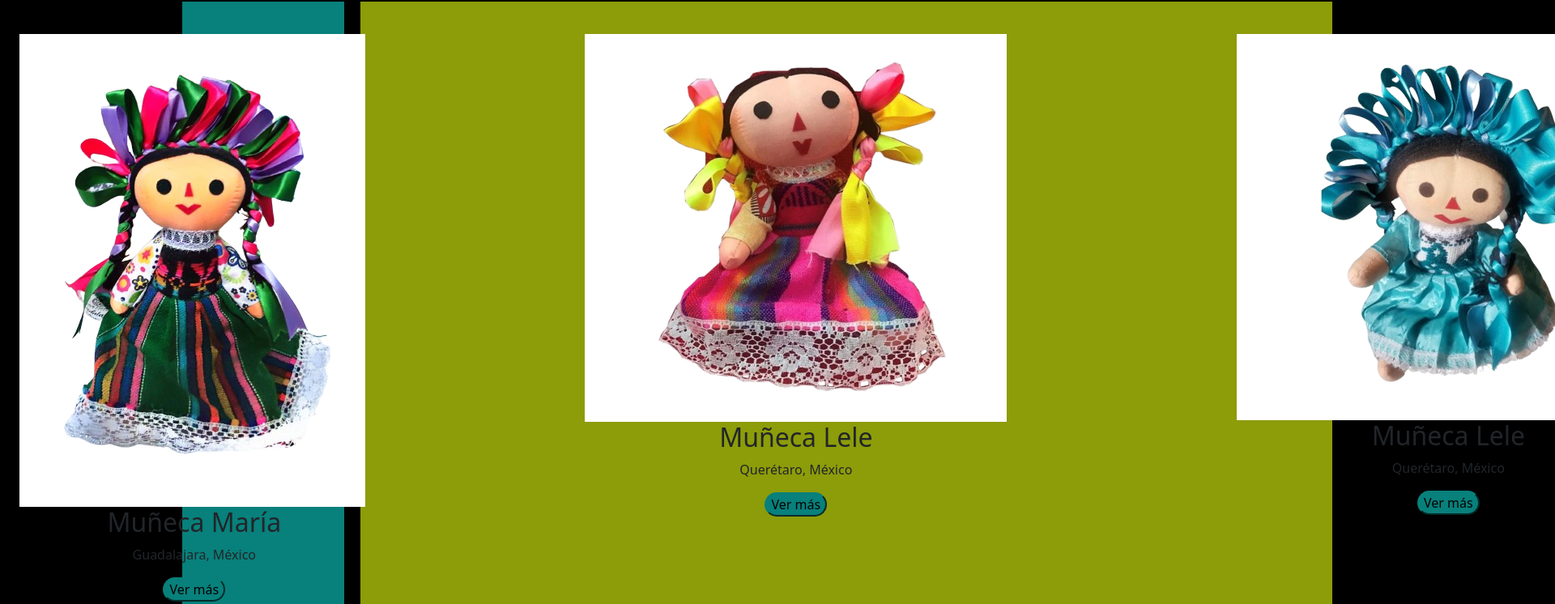
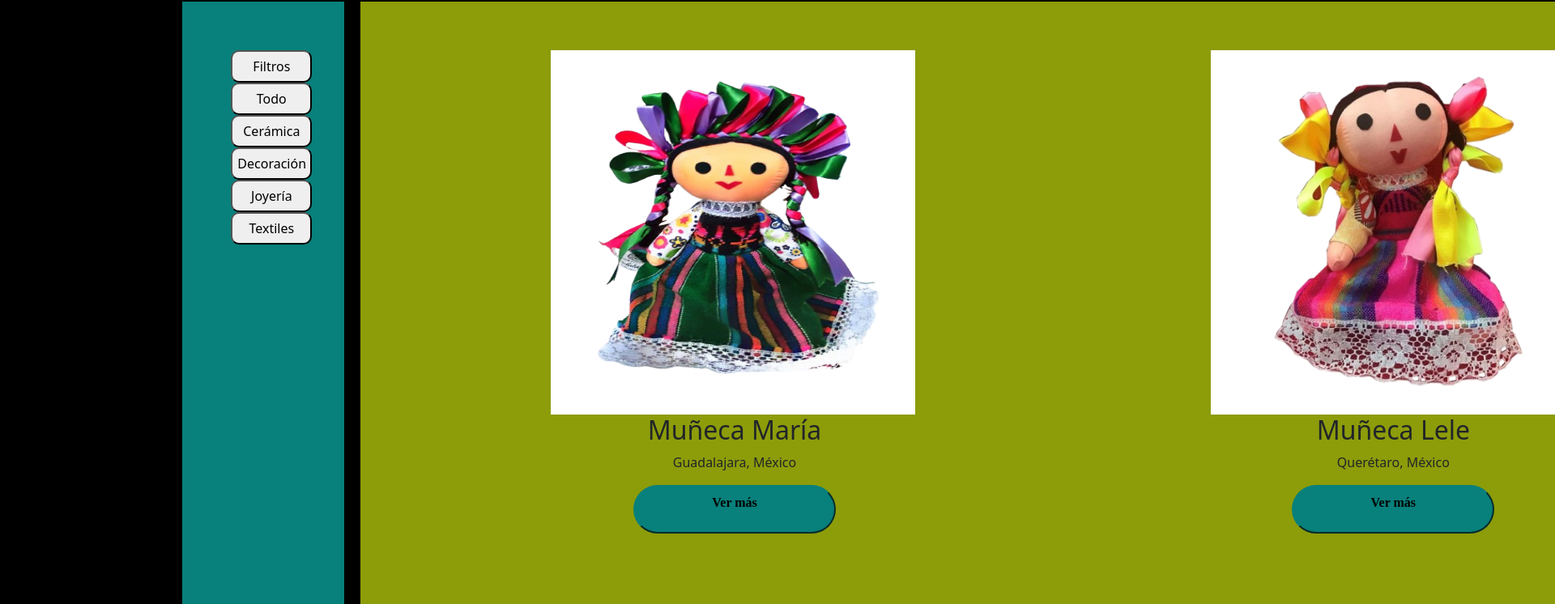
Before and after one commit to NeriArmijoMiranda/Proyecto-Dinamita-Java-Queens, a website built with Vite: page src/pages/Productos/Productos.html in a window 1280 px wide. Shown: the part 187-933 px from the top of the page at 81% size, 1920 px wide, since content can reach past the window. Built offline with nearby package versions, Linux system fonts and the light colour scheme.

Commit message:
Cambios en página1 texto, alineación y botones

```diff
--- a/src/pages/Productos/Productos.css
+++ b/src/pages/Productos/Productos.css
@@ -29,7 +29,11 @@ body{
 .boton-vermas{
     background-color: #08807B;
     border-color: #08807B;
-    border-radius: 4rem;
+    border-radius: 50px;
+    width: 250px;
+    height: 60px;
+    font-family: "Mulish";
+
 }
 
 .container-productos-principal{
@@ -37,14 +41,14 @@ body{
     background-color:#08807B;
     padding: 60px;
     margin-right: 20px;
-    height: 1000px;
+    height: 3000px;
 
 
 }
 #containerProductos{
-    width: 1200px;
-    background-color:#8D9C09;
-  padding:40px;
+  width: 2550px;
+  background-color:#8D9C09;
+  padding:60px;
   display: grid;
   grid-template-columns: repeat(3, 1fr); /* Tres columnas de igual ancho */
   gap: 10px;
@@ -52,7 +56,13 @@ body{
   text-align: center;
   }
 
-.button{
-    background-color: #08807B;
-    color: black;
+  .btn-filtros{
+    height: 40px;
+    width: 100px;
+    border-radius: 10px;
+  }
+
+.gallery_img{
+    height: 450px;
+    width: 450px;
 }
--- a/src/pages/Productos/Productos.html
+++ b/src/pages/Productos/Productos.html
@@ -27,17 +27,17 @@
           <div class="containerGeneral">
               <div class="container-productos-principal">
                 <div class="boton-contenedor-prod1">
-                  <button type="button" class="btn btn-light">Filtros</button></div>
+                  <button type="button" class="btn-filtros btn-light">Filtros</button></div>
                     <div class="boton-contenedor-prod1">
-                      <button type="button" class="btn btn-light">Todo</button></div>
+                      <button type="button" class="btn-filtros btn-light">Todo</button></div>
                       <div class="boton-contenedor-prod1">
-                        <button type="button" class="btn btn-light">Cerámica</button></div>
+                        <button type="button" class="btn-filtros btn-light">Cerámica</button></div>
                         <div class="boton-contenedor-prod1">
-                          <button type="button" class="btn btn-light">Decoración</button></div>
+                          <button type="button" class="btn-filtros btn-light">Decoración</button></div>
                             <div class="boton-contenedor-prod1">
-                              <button type="button" class="btn btn-light">Joyería</button></div>
+                              <button type="button" class="btn-filtros btn-light">Joyería</button></div>
                                 <div class="boton-contenedor-prod1">
-                                  <button type="button" class="btn btn-light">Textiles</button></div>
+                                  <button type="button" class="btn-filtros btn-light">Textiles</button></div>
                 </div>
                   <div id="containerProductos" class="col-8">
                     <div class="producto">
@@ -48,73 +48,73 @@
                    </div>
                   <h2>Muñeca María</h2>
                   <p>Guadalajara, México </p>
-                <button class="boton-vermas">Ver más</button>
+                <button class="boton-vermas"><p class="text-vermás"><strong>Ver más</strong></p><a href="../Productos/Entregable-7/productos2.css"></a></button>
                 </div>
                 <div class="producto">
                   <a><img class="gallery_img" src="./Entregable-7/img/muñecaamarilla.png" alt="Muñeca amarilla"></a>
                   <h2>Muñeca Lele</h2>
                   <p>Querétaro, México</p>
-                  <button class="boton-vermas">Ver más</button>
+                  <button class="boton-vermas"><p class="text-vermás"><strong>Ver más</strong></p></button>
                   </div>
                 <div class="producto">
                   <a><img class="gallery_img" src="./Entregable-7/img/muñecaazul.png" alt=""></a>
                   <h2>Muñeca Lele </h2>
                   <p>Querétaro, México</p>
-                  <button class="boton-vermas">Ver más</button>
+                  <button class="boton-vermas"><p class="text-vermás"><strong>Ver más</strong></p></button>
                 </div>
                 <div class="producto">
                   <a><img class="gallery_img" src="./Entregable-7/img/Muñeca verde.jpg" alt=""></a>
                   <h2>Muñeca María</h2>
                   <p>Guadalajara, México</p>
-                  <button class="boton-vermas">Ver más</button>
+                  <button class="boton-vermas"><p class="text-vermás"><strong>Ver más</strong></p></button>
                 </div>
                 <div class="producto">
                   <a><img class="gallery_img" src="./Entregable-7/img/tapete de lana.jpg" alt=""></a>
                   <h2>Plato de Céramica Artesanal</h2>
                   <p>Oaxaca, México</p>
-                  <button class="boton-vermas">Ver más</button>
+                  <button class="boton-vermas"><p class="text-vermás"><strong>Ver más</strong></p></button>
                 </div>
                 <div class="producto">
                   <a><img class="gallery_img" src="Entregable-7/img/rebozonegro.png" alt=""></a>
                   <h2>Reboso - Negro Bordado</h2>
                   <p>Guerrero, México</p>
-                  <button class="boton-vermas">Ver más</button>
+                  <button class="boton-vermas"><p class="text-vermás"><strong>Ver más</strong></p></button>
                 </div>
                 <div class="producto">
                   <a><img class="gallery_img" src="./Entregable-7/img/mochilamuñeca.png" alt=""></a>
                   <h2>Mochila Muñeca Lele</h2>
                   <p>Querétaro, México</p>
-                  <button class="boton-vermas">Ver más</button>
+                  <button class="boton-vermas"><p class="text-vermás"><strong>Ver más</strong></p></button>
                 </div>
                 <div class="producto">
                   <a><img class="gallery_img" src="./Entregable-7/img/rebosojade.png" alt=""></a>
                   <h2>Reboso - Jade Bordado</h2>
                   <p>Hidalgo, México</p>
-                  <button class="boton-vermas">Ver más</button>
+                  <button class="boton-vermas"><p class="text-vermás"><strong>Ver más</strong></p></button>
                 </div>
                 <div class="producto">
                   <a><img class="gallery_img" src="./Entregable-7/img/piedrablanca.png" alt=""></a>
                   <h2>Collar Cuarzo</h2>
                   <p>Nayarit, México</p>
-                  <button class="boton-vermas">Ver más</button>
+                  <button class="boton-vermas"><p class="text-vermás"><strong>Ver más</strong></p></button>
                 </div>
                 <div class="producto">
                   <a><img class="gallery_img" src="./Entregable-7/img/relojfrida.png" alt=""></a>
                   <h2>Relog Frida</h2>
                   <p>Ciudad de México, México</p>
-                  <button class="boton-vermas">Ver más</button>
+                  <button class="boton-vermas"><p class="text-vermás"><strong>Ver más</strong></p></button>
                 </div>
                 <div class="producto">
                   <a><img class="gallery_img" src="./Entregable-7/img/vaso de barro negro.jpg" alt=""></a>
                   <h2>Jarron de Barro </h2>
                   <p>Puebla, México</p>
-                  <button class="boton-vermas">Ver más</button>
+                  <button class="boton-vermas"><p class="text-vermás"><strong>Ver más</strong></p></button>
                 </div>
                 <div class="producto">
                   <a><img class="gallery_img" src="./Entregable-7/img/aretesazules.png" alt=""></a>
                   <h2>Joyería Zacateca</h2>
                   <p>Zacatecas, México</p>
-                  <button class="boton-vermas">Ver más</button>
+                  <button class="boton-vermas"><p class="text-vermás"><strong>Ver más</strong></p></button>
                 </label>
                 </div>
               </section>
```
